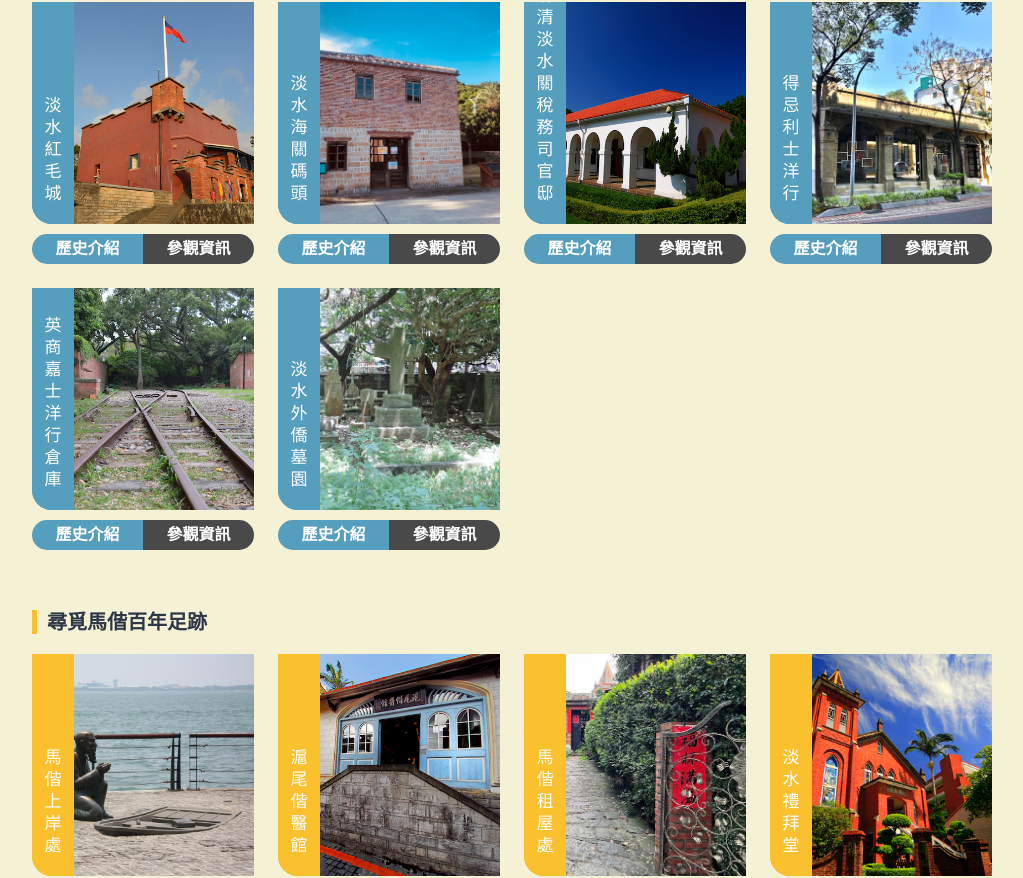
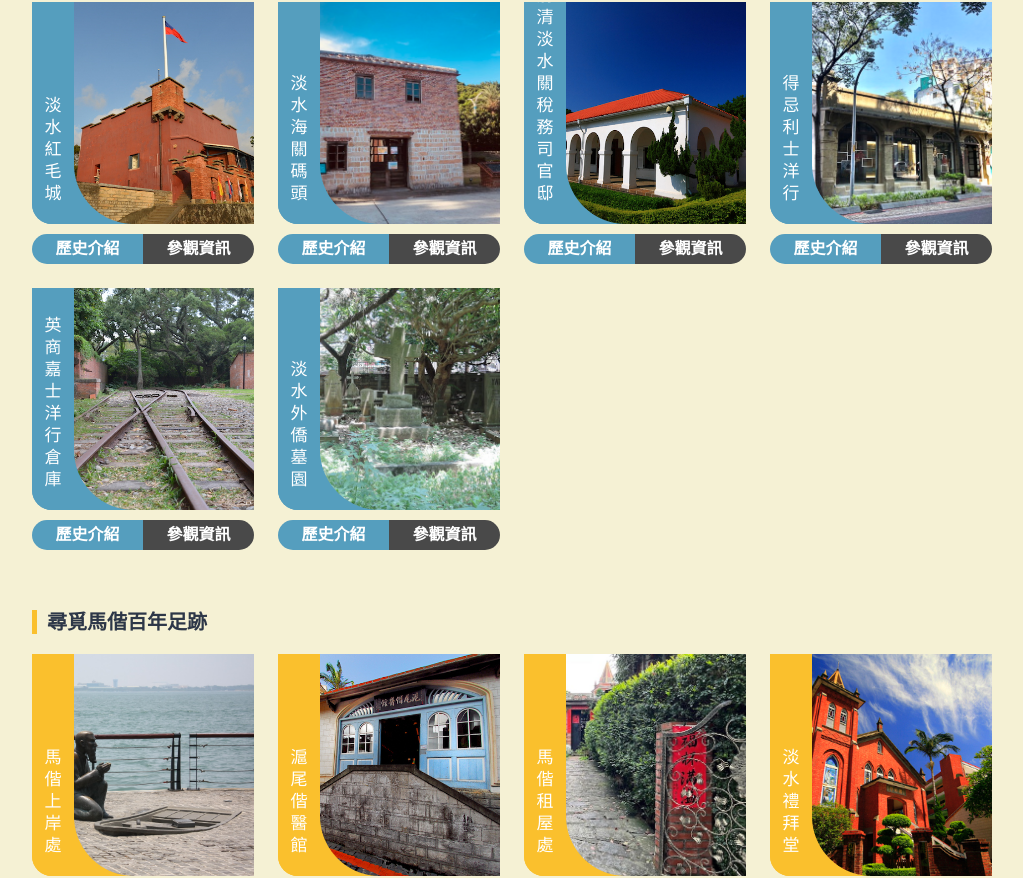
Before and after one commit to indexhui/Wharf-velous-Tamsui-01, a React (Create React App) app: page / in a window 1280 px wide. Shown: the part 4055-4933 px from the top of the page, without its empty margins (128-1151 px from the left). Built offline with nearby package versions, Linux system fonts and the light colour scheme.

Commit message:
add corner png

```diff
--- a/src/components/CardMonument.js
+++ b/src/components/CardMonument.js
@@ -1,7 +1,8 @@
 import { Flex, Text, Image, Box, Button, AspectRatio } from '@chakra-ui/react';
 import MonumentCardModal from './MonumentCardModal';
 
-import b1 from '../assets/images/monument/B1.JPG';
+import cornerSubtract from '../assets/images/cornerSubtract.png';
+import cornerSubtractSun from '../assets/images/cornerSubtractSun.png';
 
 const CardMonument = props => {
   const { theme, name, image, history, address, googleMap, link } = props;
@@ -13,6 +14,15 @@ const CardMonument = props => {
         borderRadius="20px 0 0 20px"
         position="relative"
       >
+        <Image
+          position="absolute"
+          bottom="0"
+          left="42px"
+          src={theme ? cornerSubtractSun : cornerSubtract}
+          w="60px"
+          h="60px"
+          zIndex="1"
+        />
         <Flex
           align="flex-end"
           borderRadius="0 0 0 20px"
@@ -26,17 +36,7 @@ const CardMonument = props => {
           bg={theme || 'umi'}
           zIndex="1"
         >
-          <Text
-            // writingMode="vertical-lr"
-            lineHeight="22px"
-            fontSize="17px"
-            // style={{ writingMode: 'vertical-lr' }}
-            px="15px"
-            // mx="15px"
-            // w="50px"
-            // textAlign="center"
-            color="white"
-          >
+          <Text lineHeight="22px" fontSize="17px" px="15px" color="white">
             {name}
           </Text>
         </Flex>
```
Also changed, not shown: src/assets/images/cornerSubtract.png (added), src/assets/images/cornerSubtractSun.png (added).
